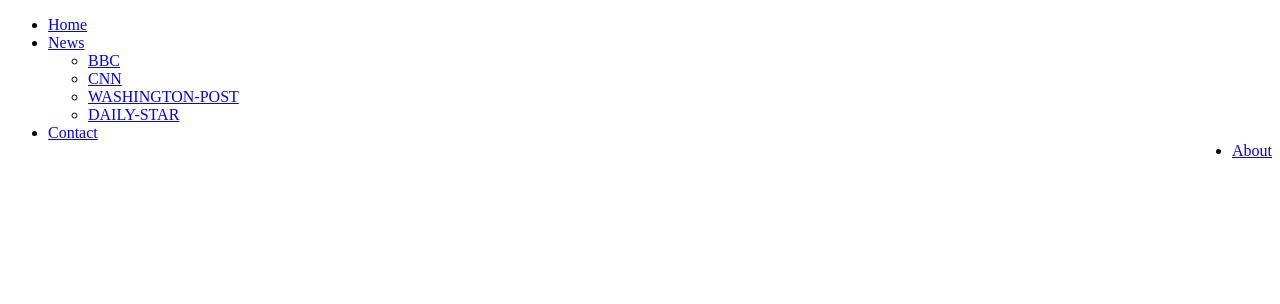
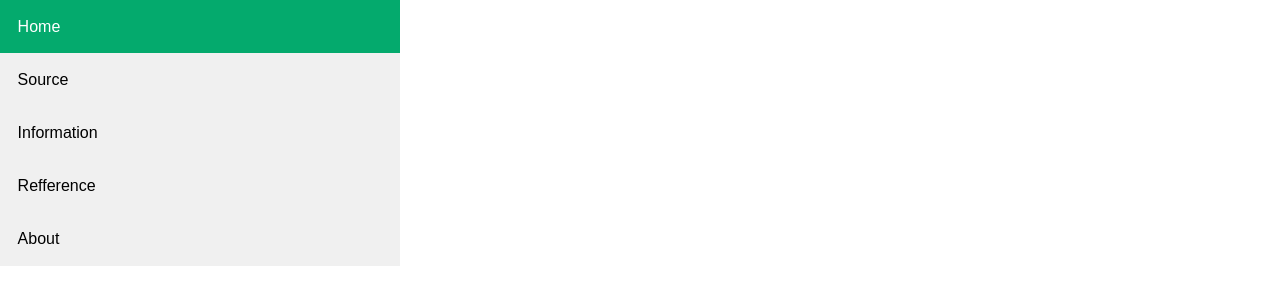
Before and after one commit to mamunsj/portfolio-v1, a plain HTML site: page navbar.html in a window 1280 px wide. Drawn offline with Linux system fonts and the light colour scheme.

Commit message:
added navbar and dropdown menu

```diff
--- a/navbar.css
+++ b/navbar.css
@@ -0,0 +1,52 @@
+body{
+    margin: 0;
+    padding: 0;
+}
+
+ul {
+    list-style-type: none;
+    background: #f0f0f0;
+    color: #000;
+    padding: 0;
+    margin: 0;
+    width: 400px;
+    /* box-shadow: 0 5px 45px rgb(86, 255, 35) ; */
+}
+ul li a {
+    padding: 1.1rem;
+    display: block;
+    color:black ;
+    font-family: Arial, Helvetica, sans-serif;
+    text-decoration: none;
+}
+li a:hover{
+    color:rgb(255, 255, 255);
+    background-color: #04AA6D;
+}
+
+.dropdown-container {
+    /* display: none; */
+    visibility: hidden;
+    height: 0;
+}
+
+.dropdown-container .dropdown-item {
+    padding-left: 3.5rem;
+}
+.dropdown-container .dropdown-item::before {
+    content: ">>";
+}
+
+.dropdown-container .dropdown-item::after {
+        content: "<<";
+}
+
+ul li.dropdown:hover .dropdown-container {
+    visibility: visible;
+    height: auto;
+}
+
+ul li.dropdown .dropdown-container .dropdown-item:hover {
+    background-color: #f80c0cd2;
+    color: rgb(223, 247, 10);
+}
--- a/navbar.html
+++ b/navbar.html
@@ -4,24 +4,23 @@
     <meta charset="UTF-8">
     <meta http-equiv="X-UA-Compatible" content="IE=edge">
     <meta name="viewport" content="width=device-width, initial-scale=1.0">
-  <title>Document</title>
+    <title>Vertical Navbar</title>
     <link rel="stylesheet" href="navbar.css">
 </head>
 <body>
-<ul class="navbar">
-  <li><a class="active" href="#home">Home</a></li>
-  <li class="dropdown"><a href="#news">News</a>
-    <div>
-      <ul class="dropdown-content">
-        <li><a href="BBC">BBC</a></li>
-        <li><a href="#CNN">CNN</a></li>
-        <li><a href="#WASHINGTON-POST">WASHINGTON-POST</a></li>
-        <li><a href=#DAILYSTAR>DAILY-STAR</a></li>
-      </ul>
+    <ul>
+        <li><a href="#Home">Home</a></li>
+        <li><a href="#Source">Source</a></li>
+        <li class="dropdown">
+            <a href="#Information">Information</a>
+            <div class="dropdown-container">
+                <a class="dropdown-item" href="">National</a>
+                <a class="dropdown-item" href="">International</a>
+                <a class="dropdown-item" href="">Sports</a>
             </div>
         </li>
-  <li><a href="#contact">Contact</a></li>
-  <li style="float: right;"><a href="#about">About</a></li>
+        <li><a href="#Refference">Refference</a></li>
+        <li><a href="#About">About</a></li>
     </ul>
 </body>
 </html>
```
Lines whose indentation alone changed are shown as unchanged.
